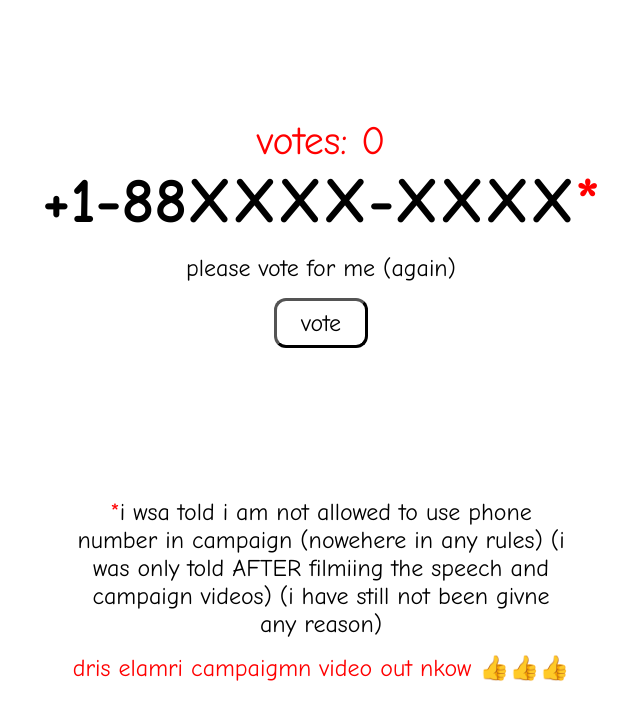
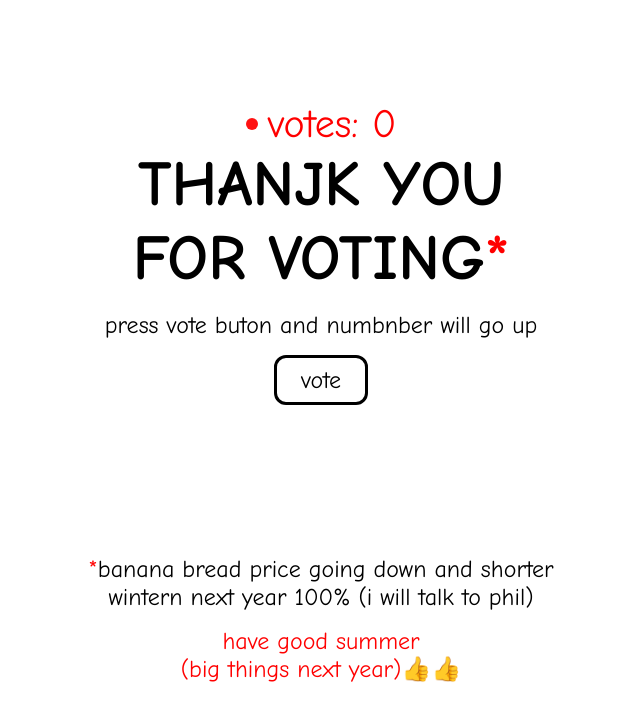
Before and after one commit to dris-e/votedris.com, a website: page index.html in a window 1280 px wide. Both pictures are taken after a click on the button "vote". Shown: the whole page, without its empty margins (319-959 px from the left). Drawn offline with nearby package versions, Linux system fonts and the light colour scheme; no server answers.

Commit message:
you're welcome ryan

```diff
--- a/index.html
+++ b/index.html
@@ -4,23 +4,33 @@
   <meta charset="UTF-8">
   <meta name="viewport" content="width=device-width, initial-scale=1.0">
   <title>👍 please vote dris elamri</title>
+  <script src="/socket.io/socket.io.js"></script>
   <!-- <link rel="stylesheet" href="styles.css"> -->
 </head>
 <body>
   <div class="container">
-    <p id="vote-count">votes: 0</p>
-    <a href="tel:+188XXXXXXXX" class="phone-link">+1-88XXXX-XXXX<span style="color: red">*</span></a>
-    <p>please vote for me (again)</p>
-    <button id="vote-btn">vote</button>
-    <p id="disclaimer-text"><span style="color: red">*</span>i wsa told i am not allowed to use phone number in campaign (nowehere in any rules) (i was only told AFTER filmiing the speech and campaign videos) (i have still not been givne any reason) <br><p style="color: red">dris elamri campaigmn video out nkow 👍👍👍</p></p>
+    <div class="live-container">
+      <span id="live-indicator" class="live-indicator pulsating"></span>
+      <span id="vote-count">votes: 0</span>
+    </div>
+    <a href="tel:+188VOTEDRIS" class="phone-link">THANJK YOU<BR> FOR VOTING<span style="color: red">*</span></a>
+    <p>press vote buton and numbnber will go up</p>
+    <button id="vote-btn">vote<div class="swipe"></div></button>
+    <p id="disclaimer-text"><span style="color: red">*</span>banana bread price going down and shorter wintern next year 100% (i will talk to phil)<br><p style="color: red">have good summer<br> (big things next year)👍👍</p></p>
   </div>
   <script>
     const voteBtn = document.getElementById('vote-btn');
     const voteCount = document.getElementById('vote-count');
+    const swipe = voteBtn.querySelector('.swipe');
+    const socket = io();
 
     window.onload = function() {
       getVotes();
-    }
+    };
+
+    socket.on('voteUpdate', (data) => {
+      voteCount.textContent = `(live) votes: ${data.count}`;
+    });
 
     voteBtn.addEventListener('click', async () => {
       try {
@@ -28,6 +38,22 @@
       } catch (err) {
         console.error(err);
       }
+      swipe.classList.add('animate');
+      voteBtn.style.fontSize = '1.3rem';
+      voteBtn.style.borderWidth = "0px";
+      voteBtn.style.color = "red";
+      setTimeout(() => {
+        swipe.classList.remove('animate');
+        swipe.style.transition = 'none';
+        swipe.style.transform = 'translateX(-100%)';
+        voteBtn.style.fontSize = '1.5rem';
+        voteBtn.style.borderWidth = "3px";
+        voteBtn.style.color = "black";
+        setTimeout(() => {
+          swipe.style.transition = 'transform 0.5s ease';
+          swipe.classList.add('animate');
+        }, 50);
+      }, 500);
     });
 
     async function getVotes() {
@@ -92,15 +118,45 @@
   }
 
   button {
+    position: relative;
+    overflow: hidden;
     margin-top: 1rem;
     font-size: 1.5rem;
     padding: 0.5rem 1.5rem;
     cursor: pointer;
     font-family: 'Comic Neue', cursive !important;
+    font-style: bold !important;
     background-color: white;
+    text-decoration: none;
+    display: inline-block;
+    border: solid;
     border-radius: 12px;
     border-width: 3px;
+    transition: all 0.5s ease;
   }
+
+  .swipe {
+      position: absolute;
+      top: 0;
+      left: 0;
+      width: 100%;
+      height: 100%;
+      border-radius: 8px;
+      background-image: linear-gradient(to right, rgba(255,0,0,0.8), rgba(255,0,0,0.4));
+      transform: translateX(-100%);
+      transition: all 0.5s ease;
+      opacity: 0;
+    }
+
+    .swipe.animate {
+      transform: translateX(100%);
+      opacity: 1;
+    }
+
+  button:focus {
+      outline: none;
+    }
+
 
   #disclaimer-text {
     margin-top: 150px;
@@ -108,6 +164,37 @@
     font-size: 1.5rem;
   }
 
+  .live-container {
+      display: flex;
+      align-items: center;
+    }
+
+  .live-indicator {
+      display: inline-block;
+      width: 12px;
+      height: 12px;
+      background-color: red;
+      border-radius: 50%;
+      margin-right: 10px;
+      opacity: 0.5;
+    }
+
+    .live-indicator.pulsating {
+      animation: pulse 1.5s ease infinite;
+    }
+
+    @keyframes pulse {
+      0% {
+        opacity: 0.5;
+      }
+      50% {
+        opacity: 1;
+      }
+      100% {
+        opacity: 0.5;
+      }
+    }
+
   </style>
 </body>
 </html>
--- a/package.json
+++ b/package.json
@@ -14,6 +14,7 @@
     "dotenv": "^16.0.3",
     "express": "^4.18.2",
     "mongodb": "^5.3.0",
-    "mongoose": "^7.0.4"
+    "mongoose": "^7.0.4",
+    "socket.io": "^4.6.1"
   }
 }
```
Also changed, not shown: server.js (+17 -3 lines), 1 other file. Lines whose indentation alone changed are shown as unchanged.
